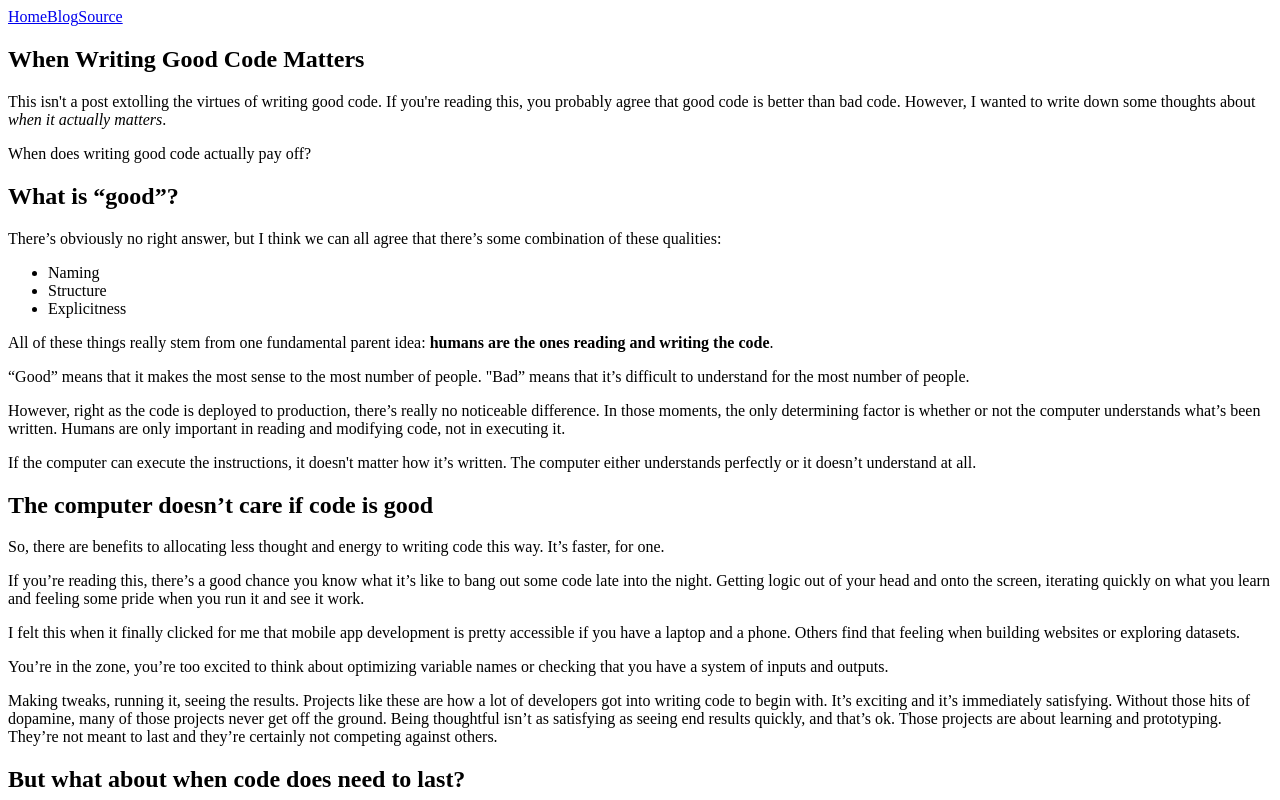
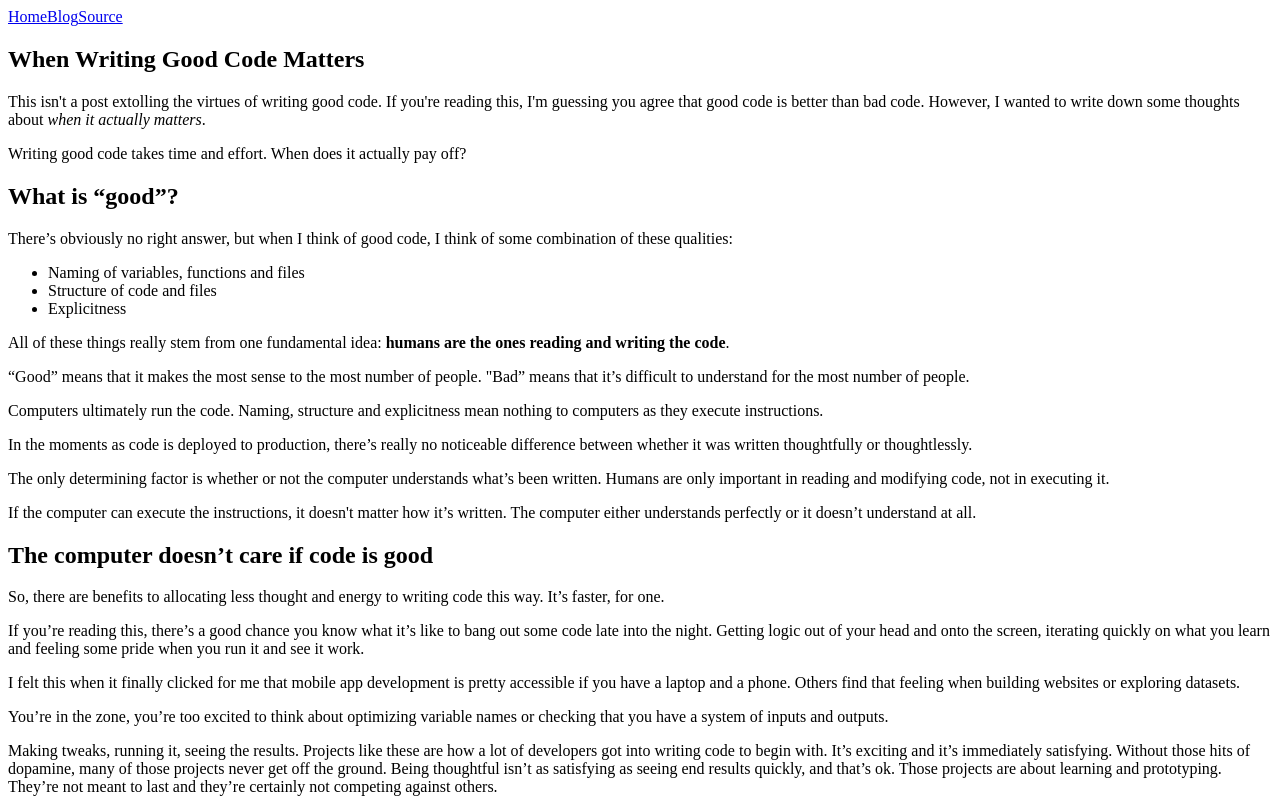
Before and after one commit to natanweinberger/blog, a Next.js app: page /blog/when-writing-good-code-matters in a window 1280 px wide. Shown: the top 800 px of the page. Built offline with nearby package versions, Linux system fonts and the light colour scheme.

Commit message:
Edit 'When writing good code matters'

```diff
--- a/pages/blog/when-writing-good-code-matters.mdx
+++ b/pages/blog/when-writing-good-code-matters.mdx
@@ -6,23 +6,27 @@ import Container from '@/components/container';
 
 # When Writing Good Code Matters
 
-This isn't a post extolling the virtues of writing good code. If you're reading this, you probably agree that good code is better than bad code. However, I wanted to write down some thoughts about *when it actually matters*.
+This isn't a post extolling the virtues of writing good code. If you're reading this, I'm guessing you agree that good code is better than bad code. However, I wanted to write down some thoughts about *when it actually matters*.
 
-When does writing good code actually pay off?
+Writing good code takes time and effort. When does it actually pay off?
 
 ## What is “good”?
 
-There’s obviously no right answer, but I think we can all agree that there’s some combination of these qualities:
+There’s obviously no right answer, but when I think of good code, I think of some combination of these qualities:
 
-- Naming
-- Structure
+- Naming of variables, functions and files
+- Structure of code and files
 - Explicitness
 
-All of these things really stem from one fundamental parent idea: **humans are the ones reading and writing the code**.
+All of these things really stem from one fundamental idea: **humans are the ones reading and writing the code**.
 
 “Good” means that it makes the most sense to the most number of people. "Bad” means that it’s difficult to understand for the most number of people.
 
-However, right as the code is deployed to production, there’s really no noticeable difference. In those moments, the only determining factor is whether or not the computer understands what’s been written. Humans are only important in reading and modifying code, not in executing it.
+Computers ultimately run the code. Naming, structure and explicitness mean nothing to computers as they execute instructions.
+
+In the moments as code is deployed to production, there’s really no noticeable difference between whether it was written thoughtfully or thoughtlessly.
+
+The only determining factor is whether or not the computer understands what’s been written. Humans are only important in reading and modifying code, not in executing it.
 
 If the computer can execute the instructions, it doesn't matter how it’s written. The computer either understands perfectly or it doesn’t understand at all.
 
```
